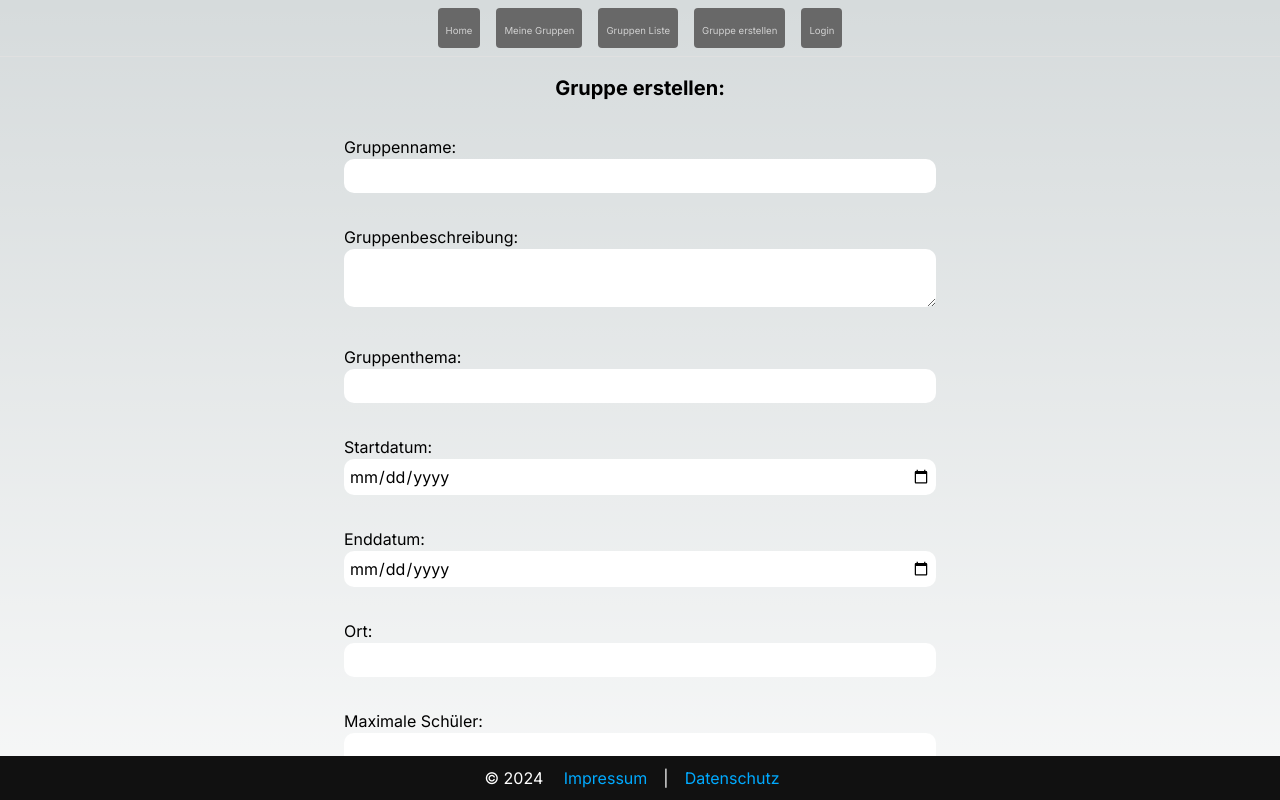
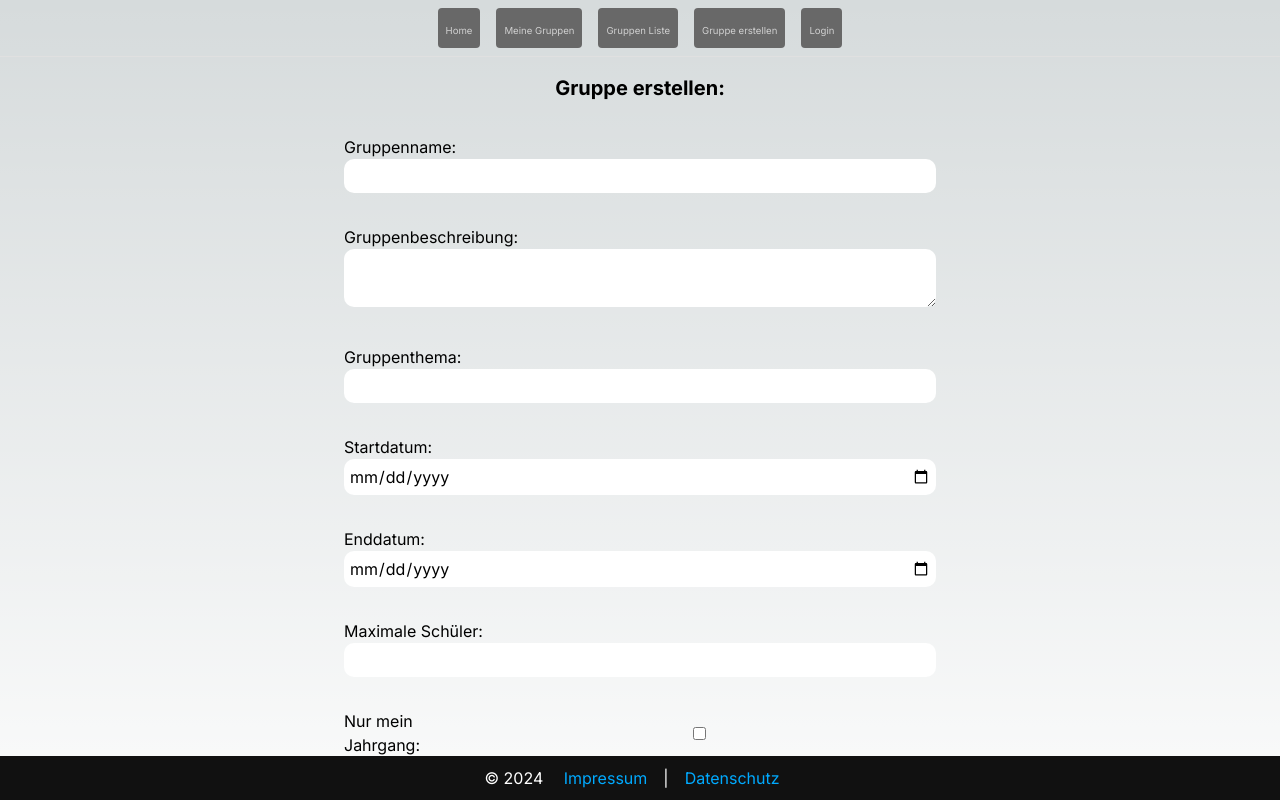
Before and after one commit to FIA-GSO/Projektgruppe1-Lerngruppen-tool, a Next.js app in the folder frontend/lerntool/: page /home/creategroup in a window 1280 px wide. Shown: the top 800 px of the page. Built offline with nearby package versions, Linux system fonts and the light colour scheme.

Commit message:
removed group location

```diff
--- a/frontend/lerntool/app/home/creategroup/page.tsx
+++ b/frontend/lerntool/app/home/creategroup/page.tsx
@@ -37,7 +37,6 @@ export default function CreateGroup() {
                 groupstartdate: groupstartdate.value,
                 groupenddate: groupenddate.value,
                 maxmember: groupmembercount.value,
-                location: grouplocation.value,
                 thisyearonly: groupprivat.checked,
             }),
         })
@@ -82,11 +81,6 @@ export default function CreateGroup() {
                     <input type="date" id="groupenddate"/>
                 </div>
                 <div className="formrow">
-                    <label htmlFor="grouplocation">Ort: </label>
-                    <br/>
-                    <input type="text" id="grouplocation"/>
-                </div>
-                <div className="formrow">
                     <label htmlFor="groupmembercount">Maximale Schüler: </label>
                     <br/>
                     <input type="number" id="groupmembercount"/>
```
